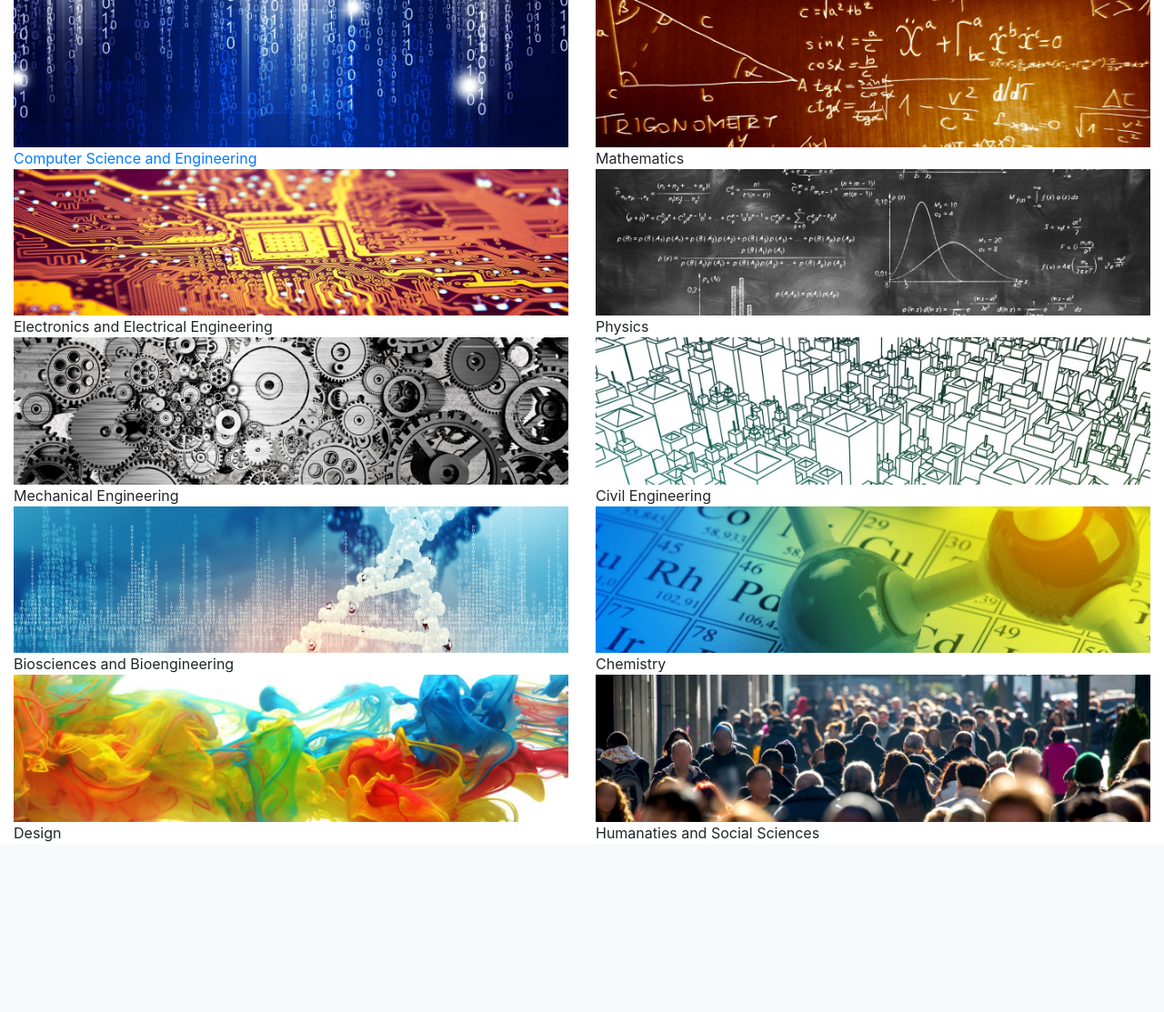
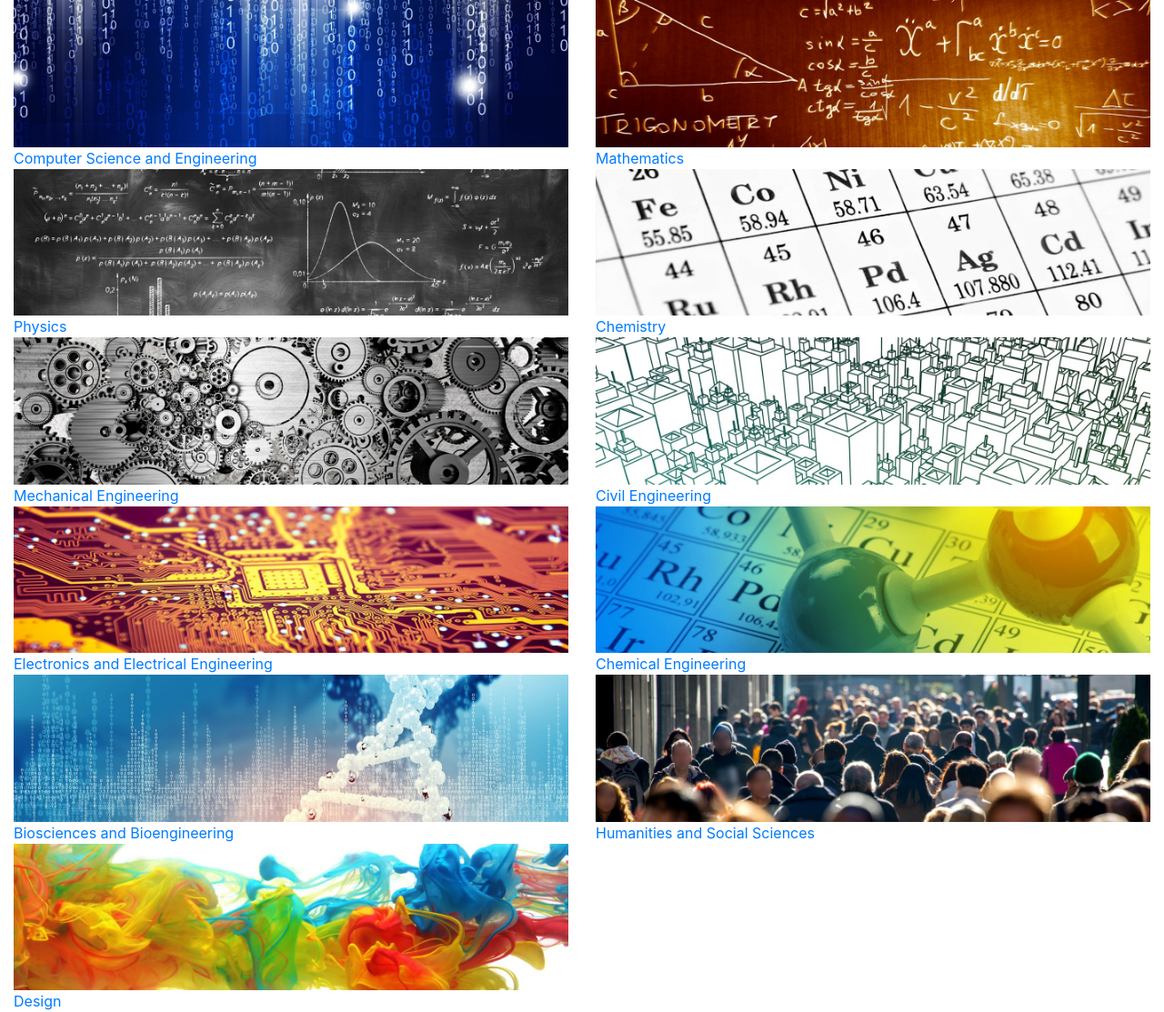
Before and after one commit to nitinkedia7/IntelligentFacultyPortal, a Django app: page /home/ in a window 1280 px wide. Shown: the part 131-1244 px from the top of the page at 91% size. Before the commit the page ends 1057 px from the top, so only its background shows below. Run offline with Django 3.2, Linux system fonts and the light colour scheme; data comes from the database, SQL or seed files in the repository; both versions use the stored data as it was after the commit; some libraries are stand-ins or nearby versions.

Commit message:
Change index.html to for loop

```diff
--- a/homepage/models.py
+++ b/homepage/models.py
@@ -18,12 +18,17 @@
 		('mech', "Mechanical Engineering"),
 	)
 	department = models.CharField(max_length=6, choices=DEPARTMENT)
-
-	# class Meta:
+	dept_pic = models.ImageField(upload_to="dept_pic", null=True, blank=True, help_text="Department Picture")
 
 
 	def __str__(self):
-		return self.department
+		return self.get_department_display()
+
+	def get_absolute_url(self):
+		"""
+		Returns the url to access a particular instance of MyModelName.
+		"""
+		return reverse('department-detail', args=[str(self.id)])
 
 class Designation(models.Model):
 
--- a/homepage/templates/homepage/department_detail.html
+++ b/homepage/templates/homepage/department_detail.html
@@ -2,9 +2,9 @@
 
 {% block content %}
 	<div class="container">
-		<div class="row">
+		<div class="row align-items-start">
 			{% for faculty in department.faculty_set.all %}
-			<div class="col">
+			<div class="col-4">
 				<div class="card text-center" style="width: 20rem;">
 			  		<img class="card-img-top" src="{{ faculty.photo.url }}" style="width: 100%; height: 330px" alt="Profile Pic">
 			  		<div class="card-body">
--- a/homepage/templates/index.html
+++ b/homepage/templates/index.html
@@ -1,27 +1,15 @@
 {% extends "base_generic.html" %}
 
 {% block content %}
-<div class="container-fluid">
-  <div class="row align-items-start">
-  {% load static %}
-    <div class="col"><a href="http://127.0.0.1:8000/home/dept/1"><img src="{% static 'images/cse.jpg' %}" style="width: 100%; height: 100%">Computer Science and Engineering</a></div>
-    <div class="col"><img src="{% static 'images/math.jpg' %}" style="width: 100%; height: 100%">Mathematics</div>
-  </div>
-  <div class="row align-items-start">
-    <div class="col"><img src="{% static 'images/eee.jpg' %}" style="width: 100%; height: 100%">Electronics and Electrical Engineering</div>
-    <div class="col"><img src="{% static 'images/phy.jpg' %}" style="width: 100%; height: 100%">Physics</div>
-  </div>
-   <div class="row align-items-start">
-    <div class="col"><img src="{% static 'images/mech.jpg' %}" style="width: 100%; height: 100%">Mechanical Engineering</div>
-    <div class="col"><img src="{% static 'images/civil.jpg' %}" style="width: 100%; height: 100%">Civil Engineering</div>
-  </div>
-  <div class="row align-items-start">
-    <div class="col"><img src="{% static 'images/bsbe.jpg' %}" style="width: 100%; height: 100%">Biosciences and Bioengineering</div>
-    <div class="col"><img src="{% static 'images/cst.jpg' %}" style="width: 100%; height: 100%">Chemistry</div>
-  </div>
-  <div class="row align-items-start">
-    <div class="col"><img src="{% static 'images/dod.jpg' %}" style="width: 100%; height: 100%">Design</div>
-    <div class="col"><img src="{% static 'images/hss.jpg' %}" style="width: 100%; height: 100%">Humanaties and Social Sciences</div>
-  </div>
- </div>
+	<div class="container-fluid">
+		<div class="row align-items-start">
+			{% for dept in dep %}
+			<div class="col-6">
+   				<a href="{{ dept.get_absolute_url }}"><img src="{{ dept.dept_pic.url }}" style="width: 100%; height: 100%">
+				{{ dept.get_department_display }}
+   				</a>
+   			</div>
+			{% endfor %}
+		</div>
+	</div>
 {% endblock %}
--- a/homepage/urls.py
+++ b/homepage/urls.py
@@ -5,6 +5,5 @@
 
 urlpatterns = [
 	url(r'^$', views.index, name='index'),
-	url(r'^dept/(?P<pk>\d+)$', views.DepartmentDetail.as_view(), name='dept_detail'),
-	# url(r'^dept/profile_pic/(?P<pk>[\w]+)$', views.ProfilePicture.as_view(), name='display_profile_pic'),
+	url(r'^dept/(?P<pk>\d+)$', views.DepartmentDetail.as_view(), name='department-detail'),
 ]
--- a/homepage/views.py
+++ b/homepage/views.py
@@ -4,7 +4,8 @@
 # Create your views here.
 
 def index(request):
-	return render(request, 'index.html')
+	dep = Department.objects.all
+	return render(request, 'index.html',context={'dep': dep})
 
 class DepartmentDetail(generic.DetailView):
 	model = Department
```
Also changed, not shown: db.sqlite3, dept_pic/bsbe.jpg (added), dept_pic/chem.jpg (added), dept_pic/civil.jpg (added), dept_pic/cse.jpg (added), dept_pic/cst.jpg (added), dept_pic/dod.jpg (added), dept_pic/eee.jpg (added), dept_pic/hss.jpg (added), dept_pic/math.jpg (added), dept_pic/mech.jpg (added), dept_pic/phy.jpg (added), homepage/migrations/0004_department_dept_pic.py (added).
